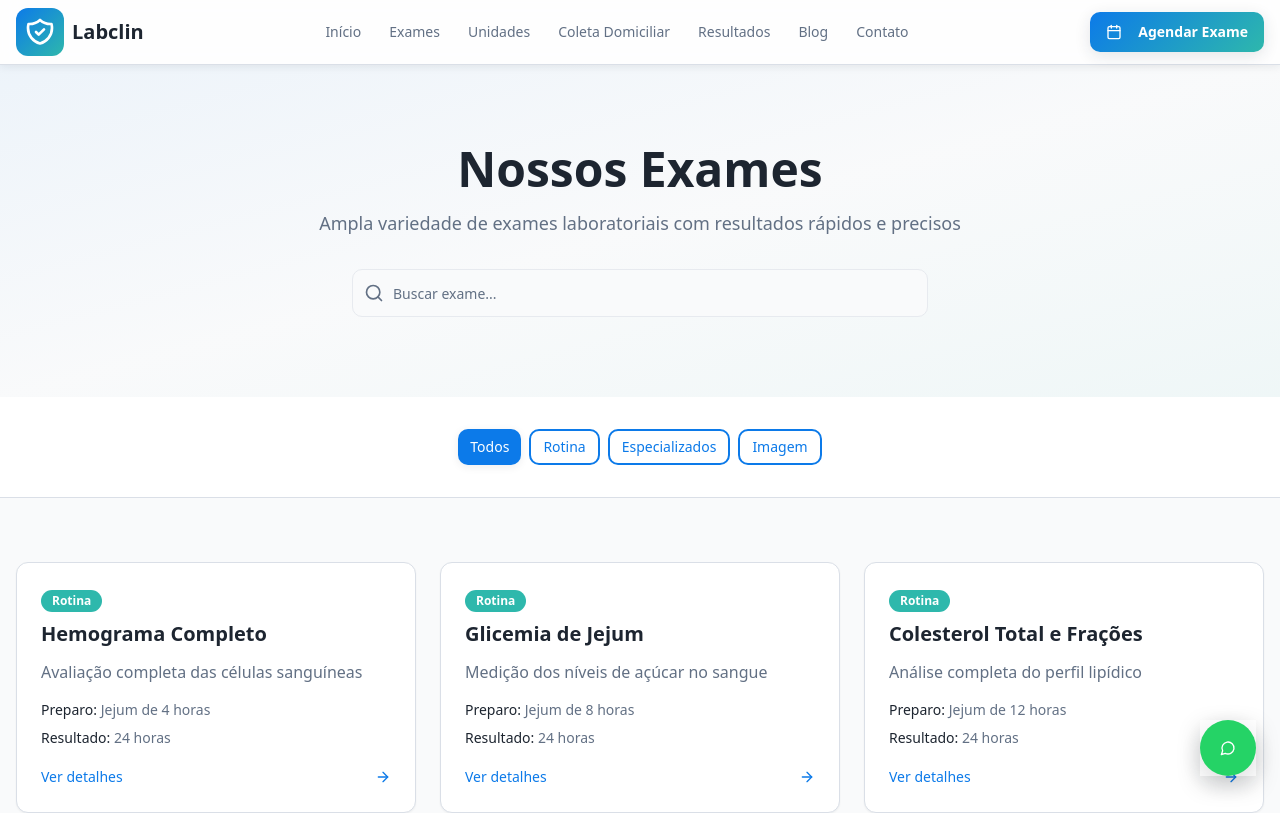
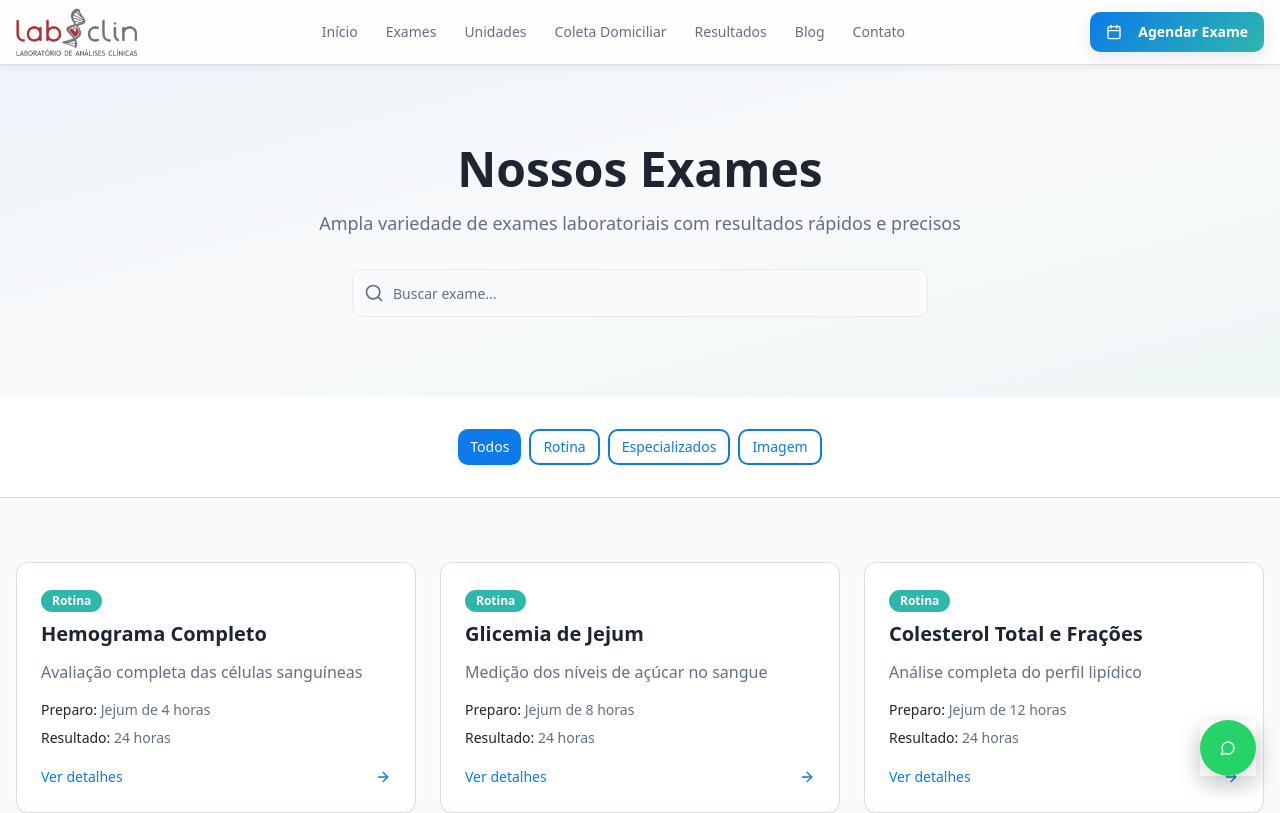
Before and after one commit to drogafarto-web/labclin-next-gen-81c2ede1, a React (Vite) app: page /exames in a window 1280 px wide. Shown: the top 813 px of the page. Built offline with nearby package versions, Linux system fonts and the light colour scheme; the HTML template or start-up script is replaced by a standard one.

Commit message:
Add logo to header

```diff
--- a/src/components/Header.tsx
+++ b/src/components/Header.tsx
@@ -2,6 +2,7 @@ import { useState } from "react";
 import { Link } from "react-router-dom";
 import { Button } from "@/components/ui/button";
 import { Menu, X, Calendar } from "lucide-react";
+import labclinLogo from "@/assets/labclin-logo.png";
 
 const Header = () => {
   const [isMenuOpen, setIsMenuOpen] = useState(false);
@@ -21,23 +22,12 @@ const Header = () => {
       <div className="container mx-auto px-4">
         <div className="flex h-16 items-center justify-between">
           {/* Logo */}
-          <Link to="/" className="flex items-center space-x-2 hover:opacity-80 transition-opacity">
-            <div className="bg-gradient-hero rounded-lg p-2">
-              <svg
-                className="h-8 w-8 text-primary-foreground"
-                fill="none"
-                stroke="currentColor"
-                viewBox="0 0 24 24"
-              >
-                <path
-                  strokeLinecap="round"
-                  strokeLinejoin="round"
-                  strokeWidth={2}
-                  d="M9 12l2 2 4-4m5.618-4.016A11.955 11.955 0 0112 2.944a11.955 11.955 0 01-8.618 3.04A12.02 12.02 0 003 9c0 5.591 3.824 10.29 9 11.622 5.176-1.332 9-6.03 9-11.622 0-1.042-.133-2.052-.382-3.016z"
-                />
-              </svg>
-            </div>
-            <span className="font-bold text-xl text-foreground">Labclin</span>
+          <Link to="/" className="flex items-center hover:opacity-80 transition-opacity">
+            <img
+              src={labclinLogo}
+              alt="Labclin - Laboratório de Análises Clínicas"
+              className="h-12 w-auto"
+            />
           </Link>
 
           {/* Desktop Navigation */}
```
Also changed, not shown: src/assets/labclin-logo.png (added).
